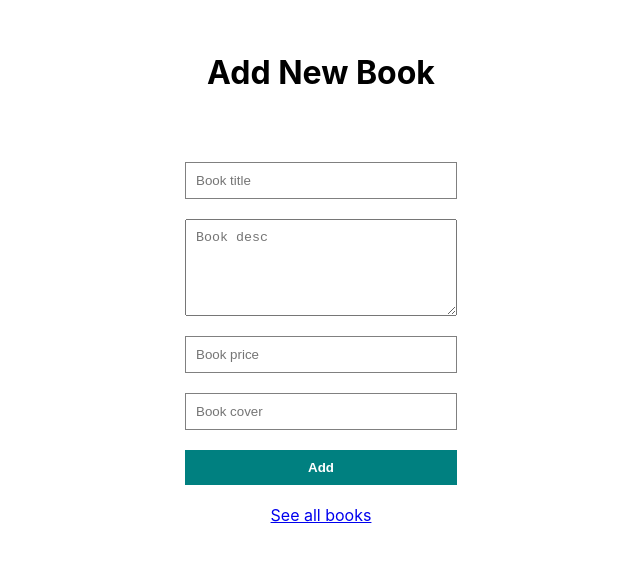
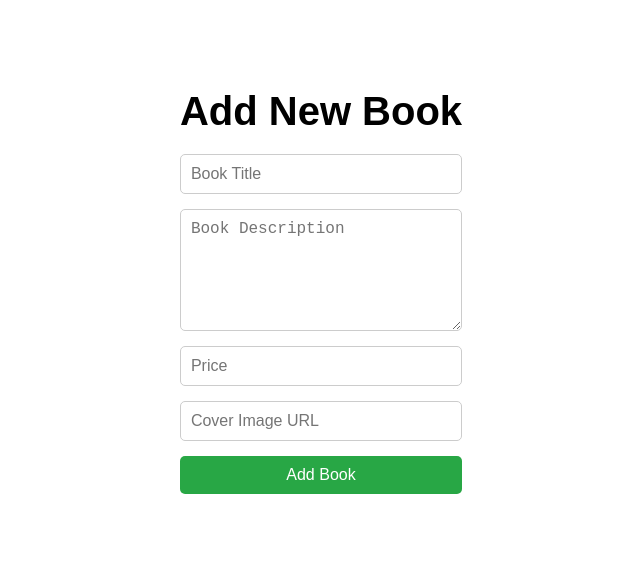
Before and after one commit to KINGG777/Project, a React (Create React App) app in the folder client/: page /add in a window 1280 px wide. Shown: the part 122-684 px from the top of the page, without its empty margins (319-959 px from the left). Built offline with nearby package versions, Linux system fonts and the light colour scheme.

Commit message:
Update Add.jsx New

```diff
--- a/client/src/pages/Add.jsx
+++ b/client/src/pages/Add.jsx
@@ -1,68 +1,116 @@
+import React, { useState } from "react";
+import { useNavigate } from "react-router-dom";
 import axios from "axios";
-import React from "react";
-import { useState } from "react";
-import { Link, useNavigate } from "react-router-dom";
 import API_BASE_URL from "./config";
 
-const Add = () => {
-  const [book, setBook] = useState({
-    title: "",
-    desc: "",
-    price: null,
-    cover: "",
-  });
-  const [error,setError] = useState(false)
+const AddBook = () => {
+  const [title, setTitle] = useState("");
+  const [desc, setDesc] = useState("");
+  const [price, setPrice] = useState("");
+  const [cover, setCover] = useState("");
+  const [error, setError] = useState(null);
 
   const navigate = useNavigate();
 
-  const handleChange = (e) => {
-    setBook((prev) => ({ ...prev, [e.target.name]: e.target.value }));
-  };
-
-  const handleClick = async (e) => {
+  const handleAddBook = async (e) => {
     e.preventDefault();
     try {
-      await axios.post(`${API_BASE_URL}/books`, book);
-      navigate("/");
+      const newBook = { title, desc, price, cover };
+      await axios.post(`${API_BASE_URL}/books`, newBook);
+      navigate("/"); // Redirect to the main page after adding the book
     } catch (err) {
-      console.log(err);
-      setError(true)
+      console.error("Error adding book:", err);
+      setError("Failed to add the book. Please try again.");
     }
   };
 
   return (
-    <div className="form">
-      <h1>Add New Book</h1>
+    <div style={styles.container}>
+      <h1 style={styles.title}>Add New Book</h1>
+      <form style={styles.form} onSubmit={handleAddBook}>
+        {error && <p style={styles.error}>{error}</p>}
         <input
           type="text"
-        placeholder="Book title"
-        name="title"
-        onChange={handleChange}
+          placeholder="Book Title"
+          value={title}
+          onChange={(e) => setTitle(e.target.value)}
+          style={styles.input}
+          required
         />
         <textarea
-        rows={5}
-        type="text"
-        placeholder="Book desc"
-        name="desc"
-        onChange={handleChange}
-      />
+          placeholder="Book Description"
+          value={desc}
+          onChange={(e) => setDesc(e.target.value)}
+          style={styles.textarea}
+          required
+        ></textarea>
         <input
           type="number"
-        placeholder="Book price"
-        name="price"
-        onChange={handleChange}
+          placeholder="Price"
+          value={price}
+          onChange={(e) => setPrice(e.target.value)}
+          style={styles.input}
+          required
         />
         <input
           type="text"
-        placeholder="Book cover"
-        name="cover"
-        onChange={handleChange}
+          placeholder="Cover Image URL"
+          value={cover}
+          onChange={(e) => setCover(e.target.value)}
+          style={styles.input}
         />
-      <button onClick={handleClick}>Add</button>
-      {error && "Something went wrong!"}
-      <Link to="/">See all books</Link>
+        <button type="submit" style={styles.submitButton}>
+          Add Book
+        </button>
+      </form>
     </div>
   );
 };
 
-export default Add;
+const styles = {
+  container: {
+    fontFamily: "'Poppins', sans-serif",
+    textAlign: "center",
+    padding: "20px",
+  },
+  title: {
+    fontSize: "2.5rem",
+    fontWeight: "700",
+    marginBottom: "20px",
+  },
+  form: {
+    maxWidth: "500px",
+    margin: "0 auto",
+    display: "flex",
+    flexDirection: "column",
+    gap: "15px",
+  },
+  input: {
+    padding: "10px",
+    fontSize: "1rem",
+    border: "1px solid #ccc",
+    borderRadius: "5px",
+  },
+  textarea: {
+    padding: "10px",
+    fontSize: "1rem",
+    border: "1px solid #ccc",
+    borderRadius: "5px",
+    height: "100px",
+  },
+  submitButton: {
+    backgroundColor: "#28a745",
+    color: "#fff",
+    padding: "10px 20px",
+    fontSize: "1rem",
+    border: "none",
+    borderRadius: "5px",
+    cursor: "pointer",
+  },
+  error: {
+    color: "red",
+    marginBottom: "10px",
+  },
+};
+
+export default AddBook;
```
Lines whose indentation alone changed are shown as unchanged.
